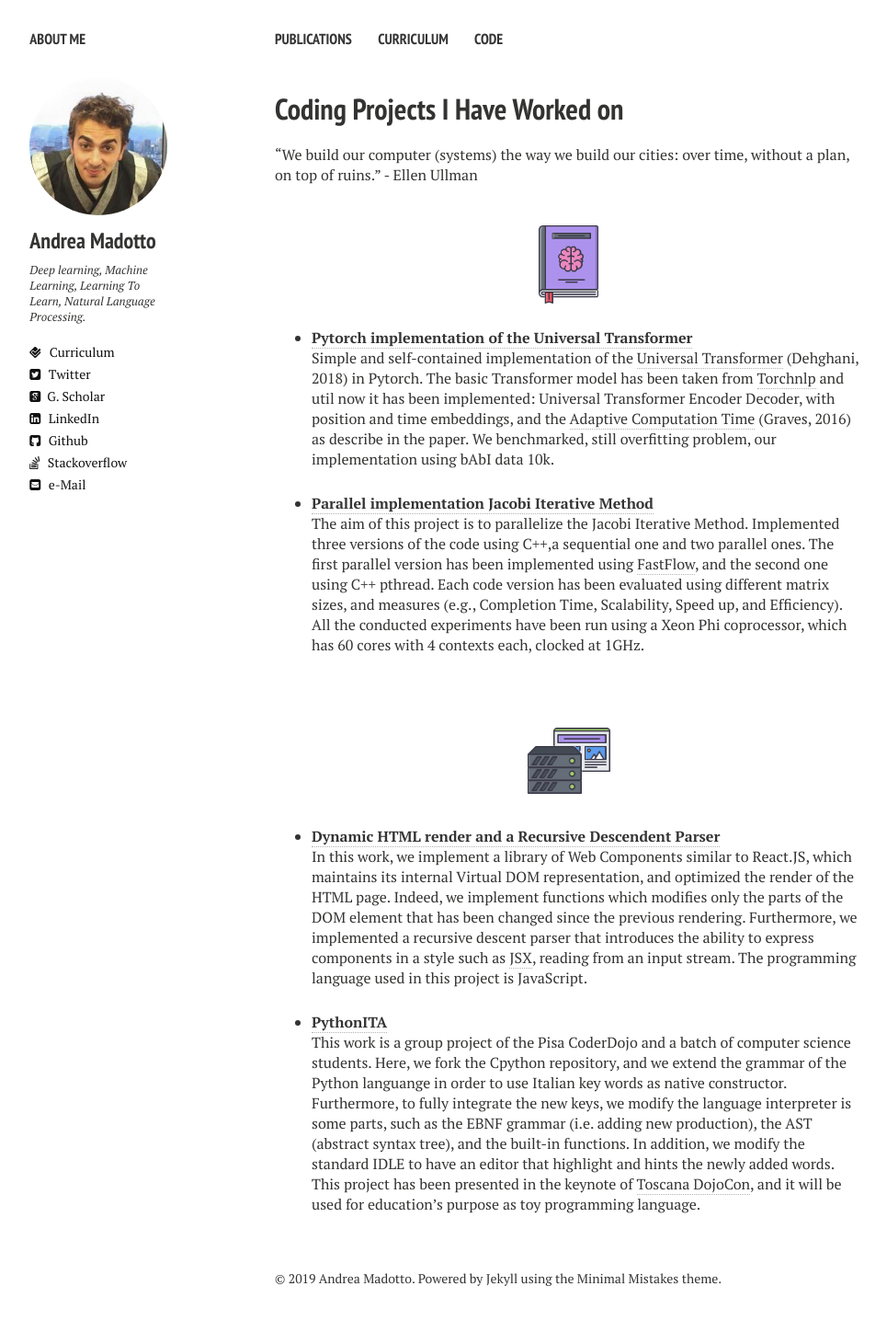
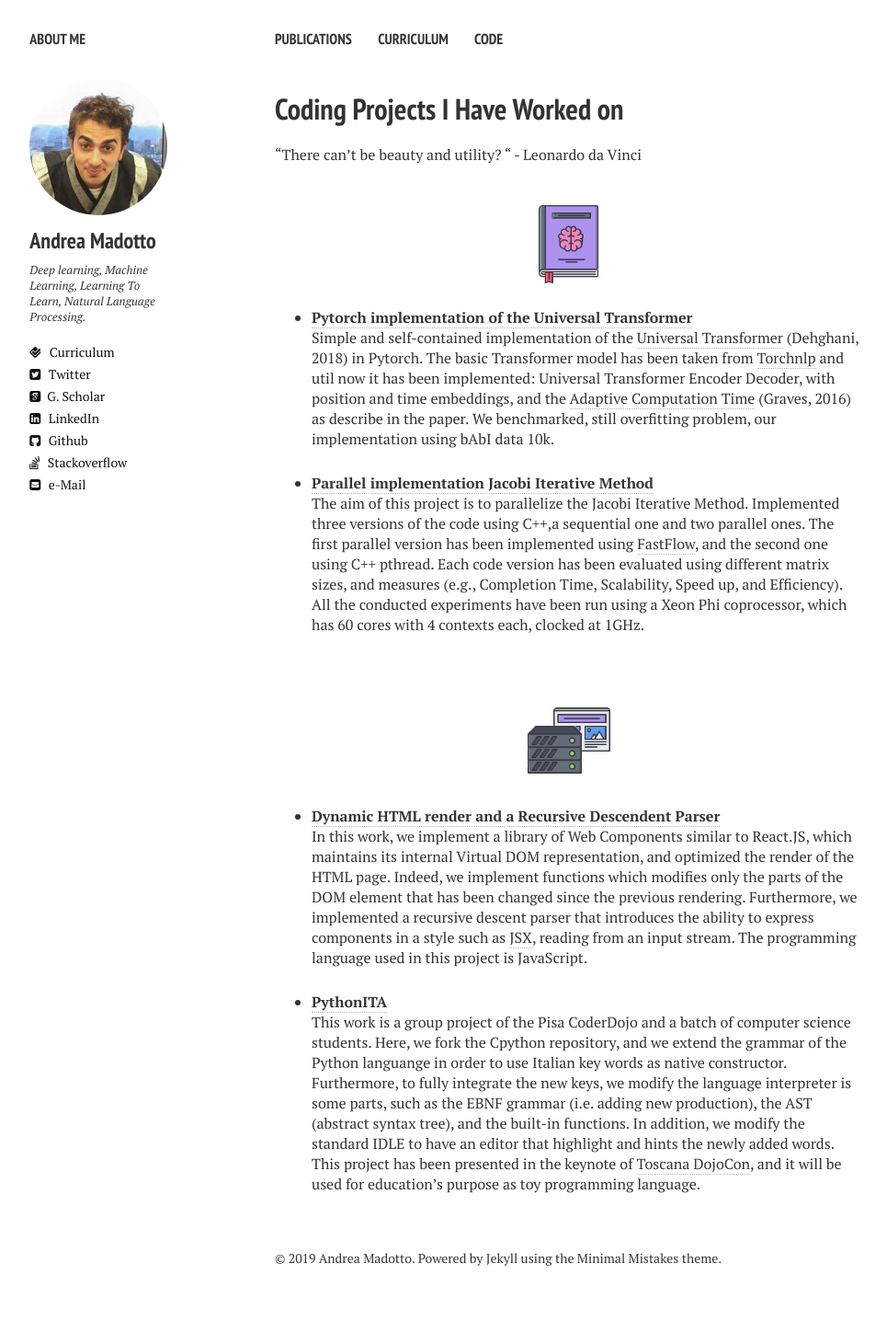
Before and after one commit to andreamad8/OLDWEBSITE, a Jekyll site: the page built from code.md, in a window 1280 px wide. Shown: the whole page at 92% size, without its empty margins (21-986 px from the left). Built offline with Jekyll 4.4.1, drawn with Linux system fonts in a browser that asks for light colours; nearby versions of some CDN libraries; after the commit the page ends 1426 px from its top, so only the background shows below that.

Commit message:
updated quote

```diff
--- a/code.md
+++ b/code.md
@@ -7,7 +7,8 @@ modified: 24-5-2018
 comments: false
 ---
 
-"We build our computer (systems) the way we build our cities: over time, without a plan, on top of ruins." - Ellen Ullman
+"There can't be beauty and utility? " - Leonardo da Vinci
+<!-- "We build our computer (systems) the way we build our cities: over time, without a plan, on top of ruins." - Ellen Ullman -->
 <br>
 <br><br>
 <p align="center"><img src="{{ site.url }}/images/CV/book.png" alt="Working Experience" width="85" height="85"></p>
```
Also changed, not shown: 3 other files.
